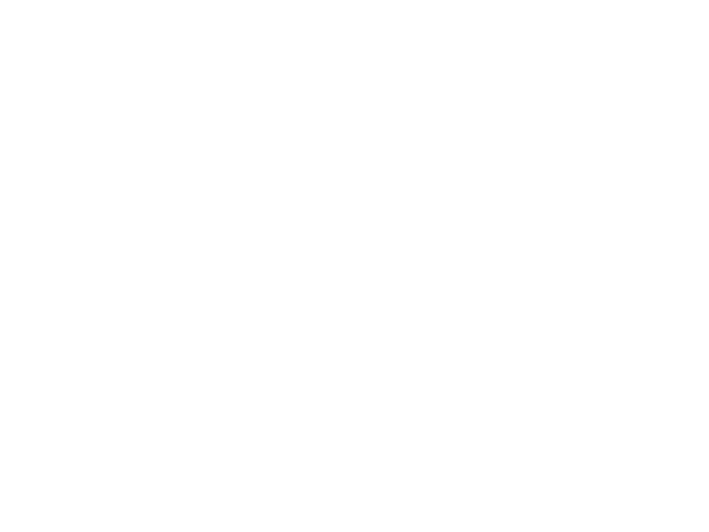
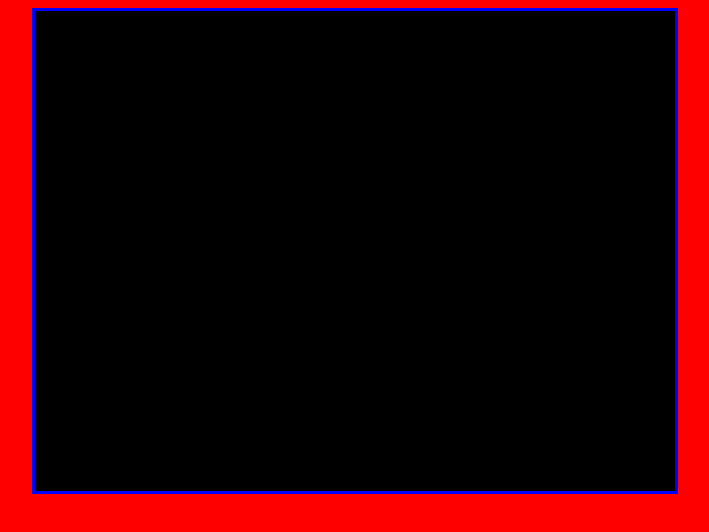
Before and after one commit to gamoup-industries/gamoup-industries.gamoup.co, a plain HTML site: page six-legends-collab.html in a window 1280 px wide. Shown: the whole page, without its empty margins (285-994 px from the left). Drawn offline with Linux system fonts and the light colour scheme.

Commit message:
Update six-legends-collab.html

```diff
--- a/six-legends-collab.html
+++ b/six-legends-collab.html
@@ -1,6 +1,7 @@
 <html>
   <head>
     <title>HTML Game</title>
+    <link rel="stylesheet" href="six-legends-collab.css">
   </head>
   <body>
     <center>
```
